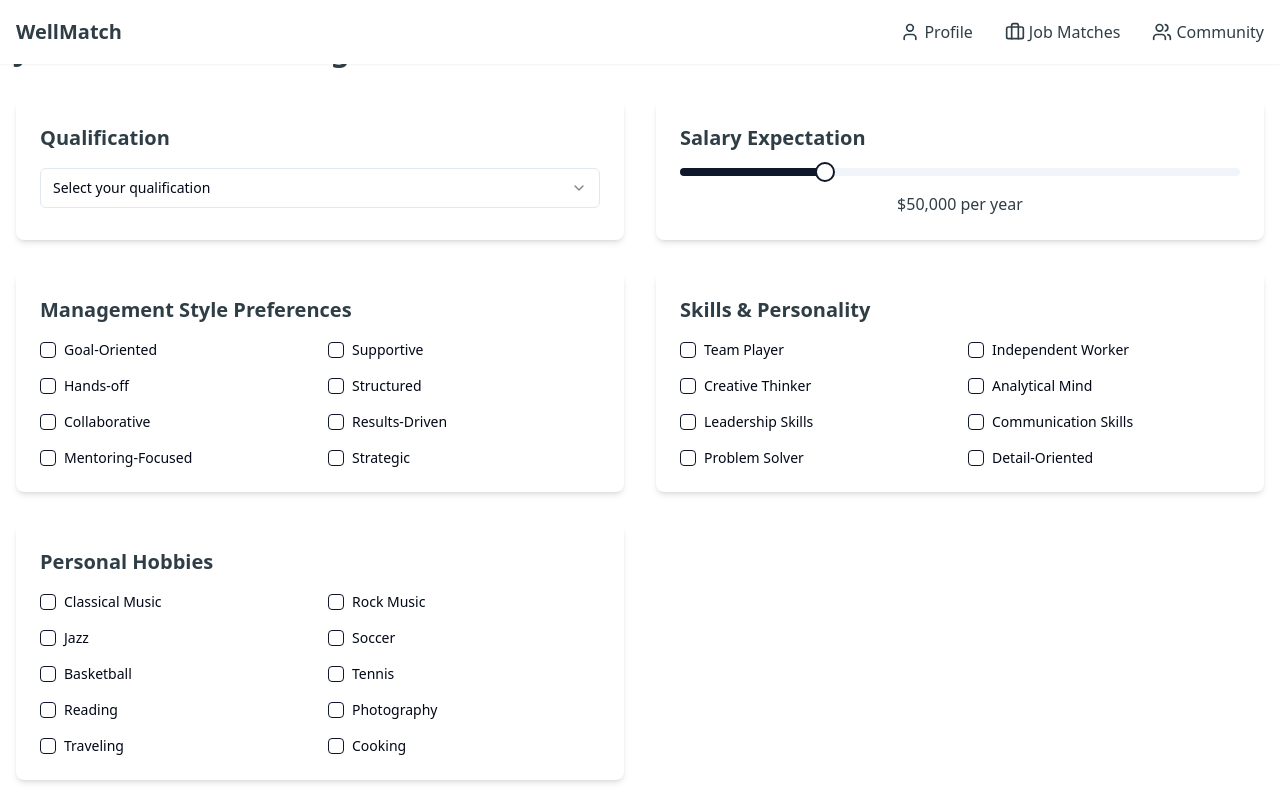
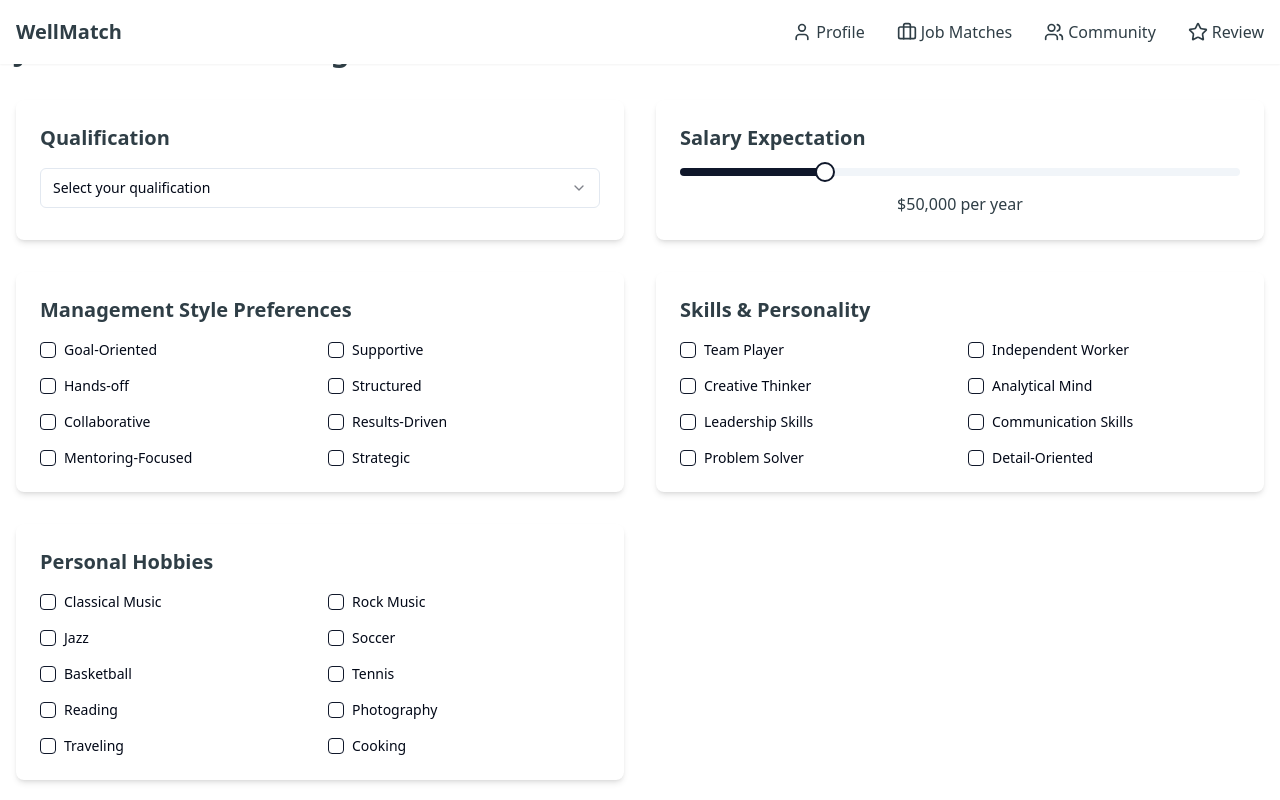
Before and after one commit to hoangnaam/wellmatch, a React (Vite) app: page /matches in a window 1280 px wide. Shown: the top 800 px of the page. Built offline with nearby package versions, Linux system fonts and the light colour scheme.

Commit message:
Add Review option to user UI
Implemented a new option named "Review" in the user interface, similar to existing options like Profile, Job Match, and Community. This adds consistency and enhances navigation for users.
[skip gpt_engineer]

```diff
--- a/src/components/Navbar.tsx
+++ b/src/components/Navbar.tsx
@@ -1,4 +1,4 @@
-import { Building, User, Briefcase, Users } from "lucide-react";
+import { User, Briefcase, Users, Star } from "lucide-react";
 import { Link } from "react-router-dom";
 
 const Navbar = () => {
@@ -23,6 +23,10 @@ const Navbar = () => {
               <Users size={20} />
               <span>Community</span>
             </Link>
+            <Link to="/review/current-company" className="flex items-center space-x-1 text-wellmatch-dark hover:text-wellmatch-primary transition-colors">
+              <Star size={20} />
+              <span>Review</span>
+            </Link>
           </div>
 
           <div className="md:hidden">
```
